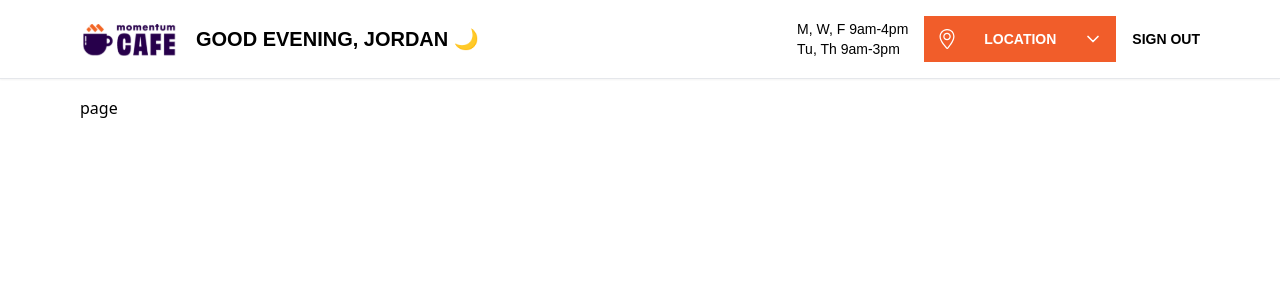
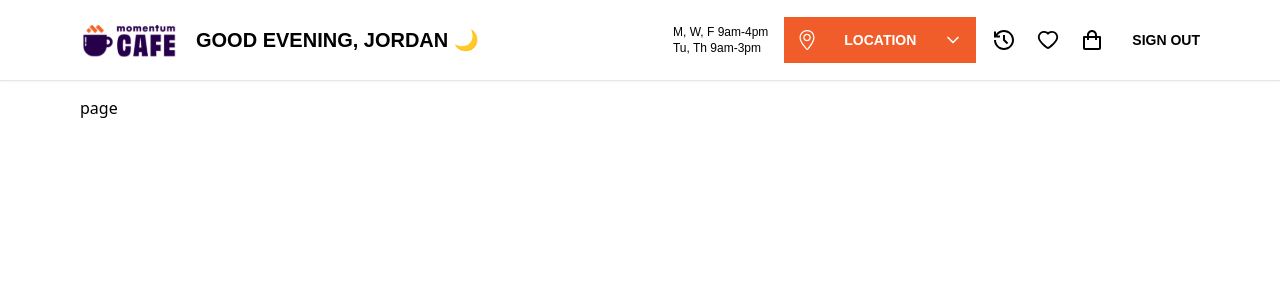
Before and after one commit to interactivejo/momentum-coffee-app, a Next.js app in the folder coffee-app/: page / in a window 1280 px wide. Shown: the top 300 px of the page. Built offline with nearby package versions, Linux system fonts and the light colour scheme; a web font is replaced by a local one.

Commit message:
updated menu and hours - added icons

```diff
--- a/coffee-app/app/components/layout/Navbar.tsx
+++ b/coffee-app/app/components/layout/Navbar.tsx
@@ -6,13 +6,13 @@ import Hours from '../nav/Hours'
 import Greeting from '../nav/Greeting'
 import LocationSelector from '../nav/LocationSelector';
 import Search from '../ui/Search';
+import IconGroup from '../nav/IconGroup';
 
 const Navbar = () => {
   return (
     <>
       <div className="fixed w-full bg-white z-10 shadow-sm">
         <div className="py-4 border-b-[1px]">
-
           <Container>
             <div className="flex flex-row items-center justify-between gap-4">
               <div className="flex flex-row items-center gap-4">
@@ -21,31 +21,31 @@ const Navbar = () => {
               </div>
 
               <div className="flex flex-row items-center gap-4">
-
-              <div className='hidden lg:block'>
+                <div className="hidden xl:block">
                   <Hours />
                 </div>
 
-              <div className='hidden lg:block'>
+                <div className="hidden lg:block">
                   <LocationSelector />
                 </div>
 
+                <div className="hidden lg:block">
+                  <IconGroup />
+                </div>
 
-              <p className='uppercase font-Obviously font-semibold text-sm cursor-pointer hover:text-[#F15D2A] transition hidden lg:block'
-                onClick={() => console.log('sign out')}
-              >Sign Out</p>
+                <p
+                  className="uppercase font-Obviously font-semibold text-sm cursor-pointer hover:text-[#F15D2A] transition hidden lg:block"
+                  onClick={() => console.log("sign out")}
+                >
+                  Sign Out
+                </p>
 
                 <Search />
               </div>
             </div>
-
           </Container>
-
         </div>
-
-
       </div>
-
     </>
   );
 }
--- a/coffee-app/app/components/layout/NavbarMobile.tsx
+++ b/coffee-app/app/components/layout/NavbarMobile.tsx
@@ -1,7 +1,9 @@
+'use client';
 import React from "react";
 import Container from "./Container";
 import LocationSelector from "../nav/LocationSelector";
 import Hours from "../nav/Hours";
+import IconGroup from "../nav/IconGroup";
 
 const NavbarMobile = () => {
   return (
@@ -24,11 +26,14 @@ const NavbarMobile = () => {
           flex-row
           items-center
           justify-between
-          gap-4
+          gap-2
         ">
             <LocationSelector />
 
             <Hours />
+
+            <IconGroup />
+
         </div>
 
 
--- /dev/null
+++ b/coffee-app/app/components/layout/SideDrawer.tsx
@@ -0,0 +1,38 @@
+import React from 'react'
+import {Drawer, IconButton} from '@mui/material'
+import { useState } from 'react'
+import SideDrawerBox from './SideDrawerBox'
+
+const SideDrawer = (props: any) => {
+
+    const [isDrawerOpen, setIsDrawerOpen] = useState(false)
+
+  return (
+    <>
+        <IconButton
+            sx={{":hover": {
+                backgroundColor: 'transparent',
+                color: '#F15D2A', }
+            }}
+            size='large' edge='start' color='inherit' aria-label='logo' onClick={() => setIsDrawerOpen(true)}>
+            {props.icon}
+        </IconButton>
+
+        <Drawer
+            anchor='right'
+            open={isDrawerOpen}
+            onClose={() => setIsDrawerOpen(false)}
+        >
+
+            <SideDrawerBox
+                header={props.header}
+            />
+
+        </Drawer>
+
+    </>
+
+  )
+}
+
+export default SideDrawer
--- /dev/null
+++ b/coffee-app/app/components/layout/SideDrawerBox.tsx
@@ -0,0 +1,36 @@
+import React from 'react'
+import {Divider, Box} from '@mui/material'
+// import FavoritesBlock from './FavoritesBlock'
+
+const SideDrawerBox = (props: any) => {
+
+  let cart
+  let favs
+  let history
+
+  if(props.header === 'Review Order') {
+    cart = props.header
+  } else if (props.header === 'Favorites') {
+    favs = props.header
+  } else if (props.header === 'Order History') {
+    history = props.header
+  } else {
+    ''
+  }
+
+
+
+
+  return (
+    <Box sx={{width: 400, padding: 4}}>
+        <h2 className='mb-4 text-2xl font-semibold uppercase'>{props.header}</h2>
+        <Divider sx={{marginBottom: '2rem'}} />
+
+        {/* {favs && <FavoritesBlock />} */}
+
+
+    </Box>
+  )
+}
+
+export default SideDrawerBox
--- a/coffee-app/app/components/nav/Hours.tsx
+++ b/coffee-app/app/components/nav/Hours.tsx
@@ -4,7 +4,7 @@ const Hours = () => {
   return (
     <div
         className="
-          text-sm
+          text-xs
           font-Obviously
           font-light
         ">
--- /dev/null
+++ b/coffee-app/app/components/nav/IconGroup.tsx
@@ -0,0 +1,37 @@
+import React from 'react'
+import {RiHistoryLine} from 'react-icons/ri'
+import {AiOutlineHeart} from 'react-icons/ai'
+import {BiShoppingBag} from 'react-icons/bi'
+import SideDrawer from '../layout/SideDrawer'
+
+const IconGroup = () => {
+  return (
+    <div className="">
+                  <ul className="flex flex-row gap-2">
+                    <li>
+                      <SideDrawer
+                        icon={<RiHistoryLine className="text-2xl hidden md:block" />}
+                        label="History"
+                        header="Order History"
+                      />
+                    </li>
+                    <li>
+                      <SideDrawer
+                        icon={<AiOutlineHeart className="text-2xl hidden md:block" />}
+                        label="Favs"
+                        header="Favorites"
+                      />
+                    </li>
+                    <li>
+                      <SideDrawer
+                        icon={<BiShoppingBag className="text-2xl" />}
+                        label="Bag"
+                        header="Review Order"
+                      />
+                    </li>
+                  </ul>
+                </div>
+  )
+}
+
+export default IconGroup
```
Lines whose indentation alone changed are shown as unchanged.
